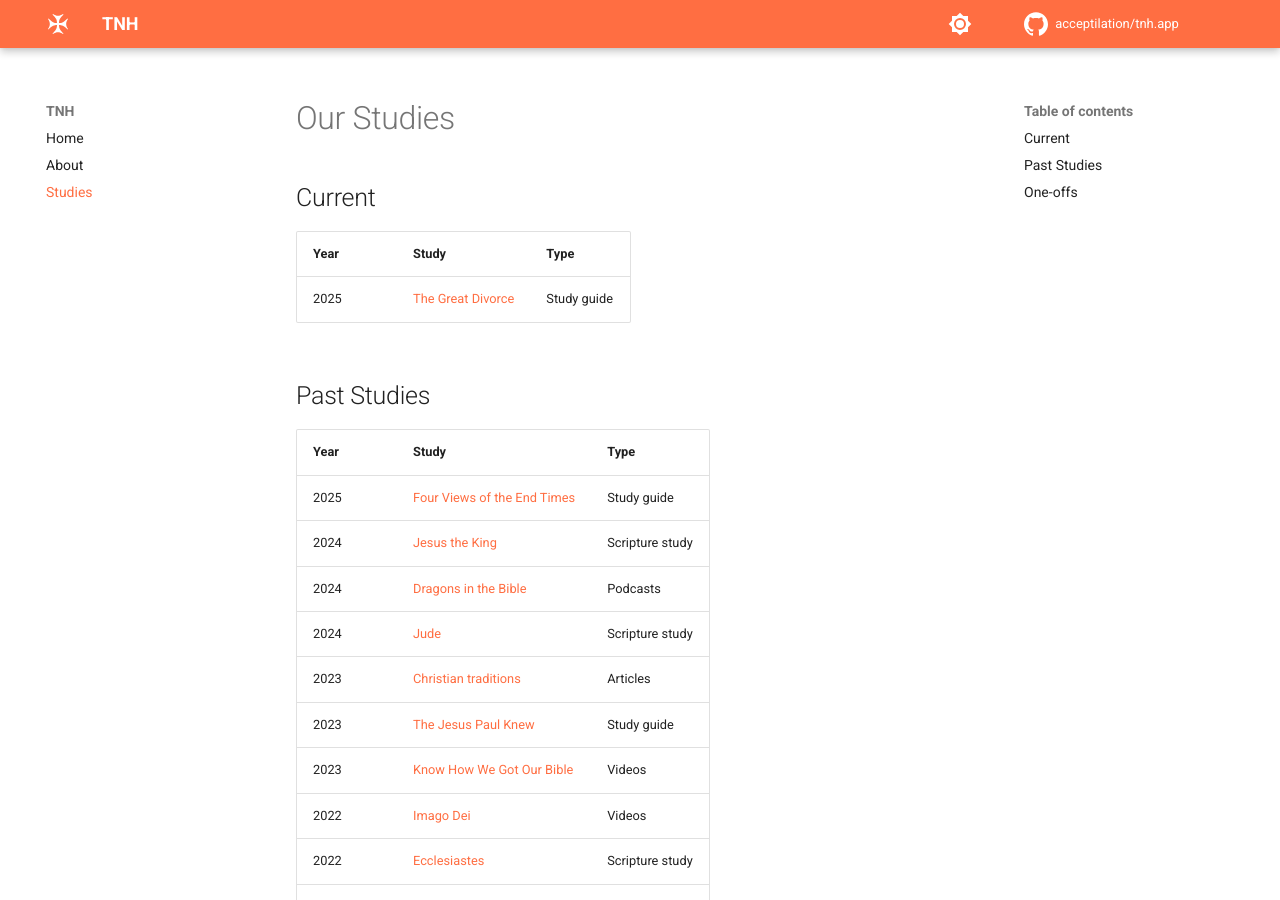
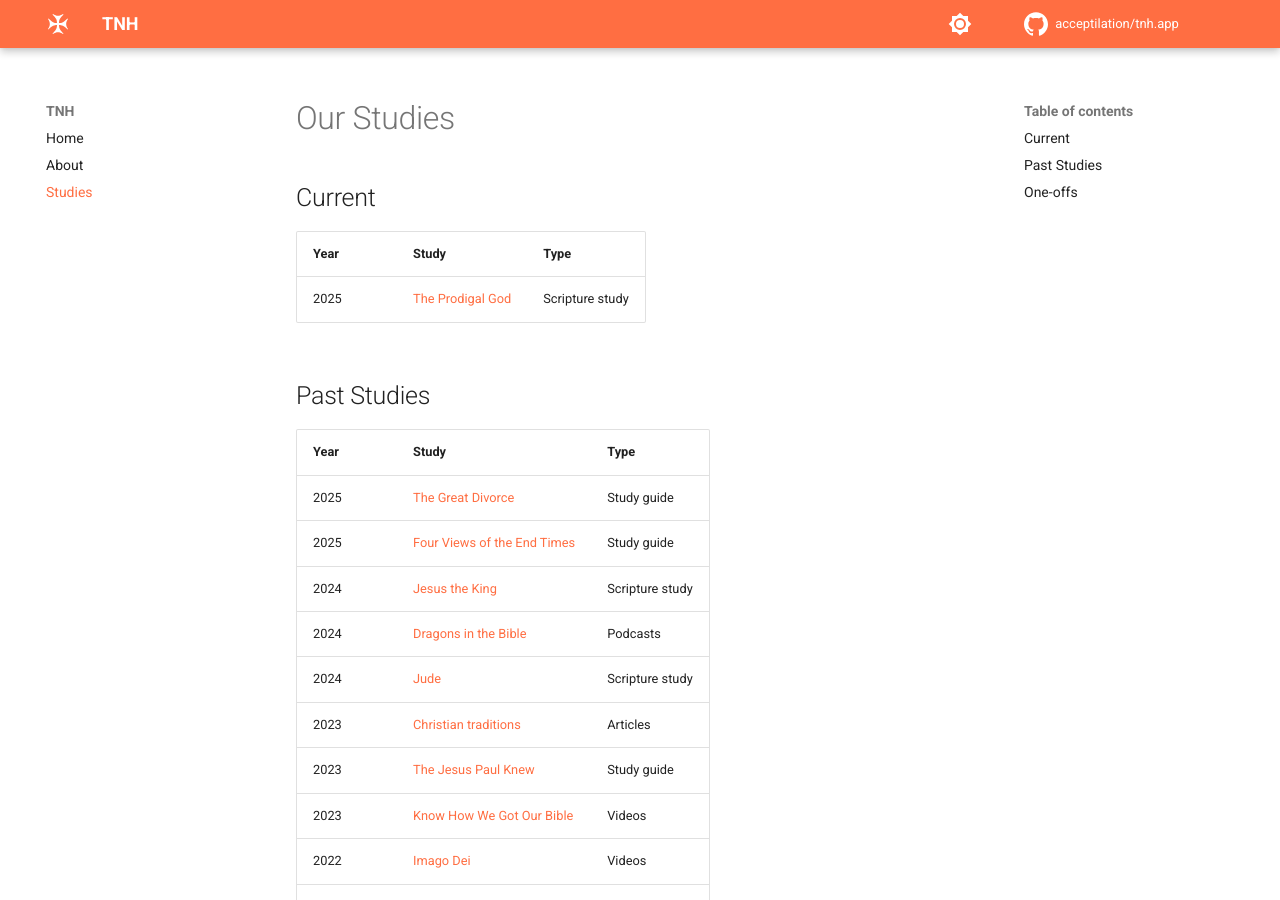
Before and after one commit to acceptilation/tnh.app, an MkDocs documentation site: the page built from docs/studies.md, in a window 1280 px wide and 900 px high. Built offline with MkDocs 1.6.1 and Material for MkDocs 9.7.7, drawn with Linux system fonts in a browser that asks for light colours; plug-ins that fetch from the network failed and are left out; comment, search, counter and statistics services are not loaded.

Commit message:
Add Prodigal God study

```diff
--- a/docs/studies.md
+++ b/docs/studies.md
@@ -2,14 +2,15 @@
 
 ## Current
 
-| Year | Study                   | Type        |
-|------|-------------------------|-------------|
-| 2025 | [The Great Divorce][11] | Study guide |
+| Year | Study                  | Type            |
+|------|------------------------|-----------------|
+| 2025 | [The Prodigal God][12] | Scripture study |
 
 ## Past Studies
 
 | Year | Study                             | Type            |
 |------|-----------------------------------|-----------------|
+| 2025 | [The Great Divorce][11]           | Study guide     |
 | 2025 | [Four Views of the End Times][10] | Study guide     |
 | 2024 | [Jesus the King][09]              | Scripture study |
 | 2024 | [Dragons in the Bible][08]        | Podcasts        |
```
Also changed, not shown: other parts of docs/studies.md (+1 -0 lines).
